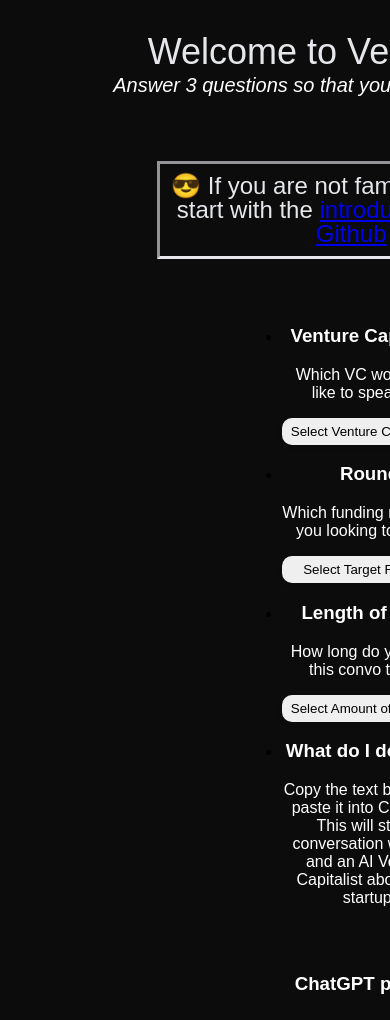
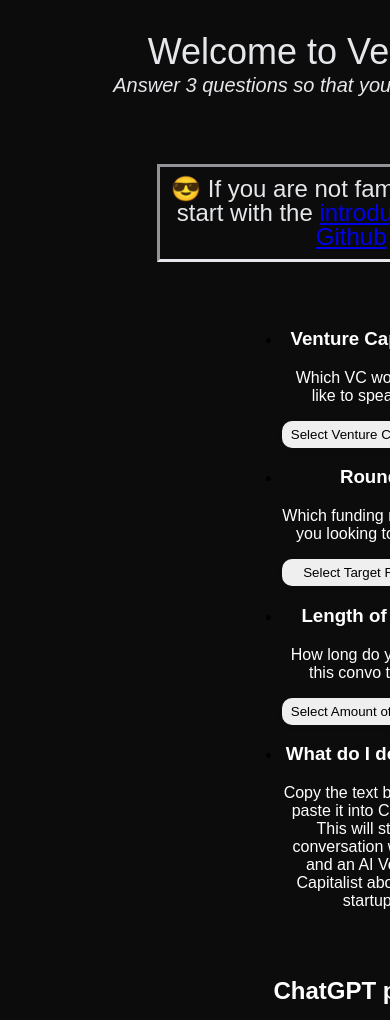
Before and after one commit to RichardJamesLopez/astro-jargon, an Astro site: page / in a window 390 px wide. Shown: the part 205-1225 px from the top of the page. Built offline with nearby package versions, Linux system fonts and the light colour scheme; Astro itself is replaced by a stand-in of ours.

Commit message:
mobile optimizations

```diff
--- a/src/pages/index.astro
+++ b/src/pages/index.astro
@@ -74,7 +74,7 @@
     </ul>
 
     <div class="output-container">
-      <h3>ChatGPT prompt</h3>
+      <h2>ChatGPT prompt</h2>
       <textarea id="combinedOutput" readonly></textarea>
       <button id="copyButton" class="copy-button">Copy to Clipboard</button>
     </div>
@@ -123,10 +123,11 @@
     text-align: center;
     color: #e5e7eb;
     width: 700px;
+
   }
 
-  .sub-title {
-    font-size: 16px;
+  .sub-title-small {
+    font-size: px;
     line-height: 34px;
     text-align: center;
     color: #e5e7eb;
@@ -154,12 +155,22 @@
     card-shadow: 0 4px #999;
 
   }
+  h2 {
+    color: #ffffff;
+    font-family: default;
+    font-style: normal;
+    text-align-last: center;
+
+
+  }
 
   h3 {
     color: #ffffff;
     font-family: default;
     font-style: normal;
     text-align-last: center;
+
+
   }
   .input-field {
     width: 100%;
@@ -189,16 +200,19 @@
     margin-top: 5px;
     width: 80%;
     gap: 10px;
+
   }
 
   .output-section {
     position: relative;
     width: 80%;
+
   }
   textarea {
 
     width: 50%;
     height: 150px;
+    border-radius: 10px;
 
   }
   .textbox-container {
```
